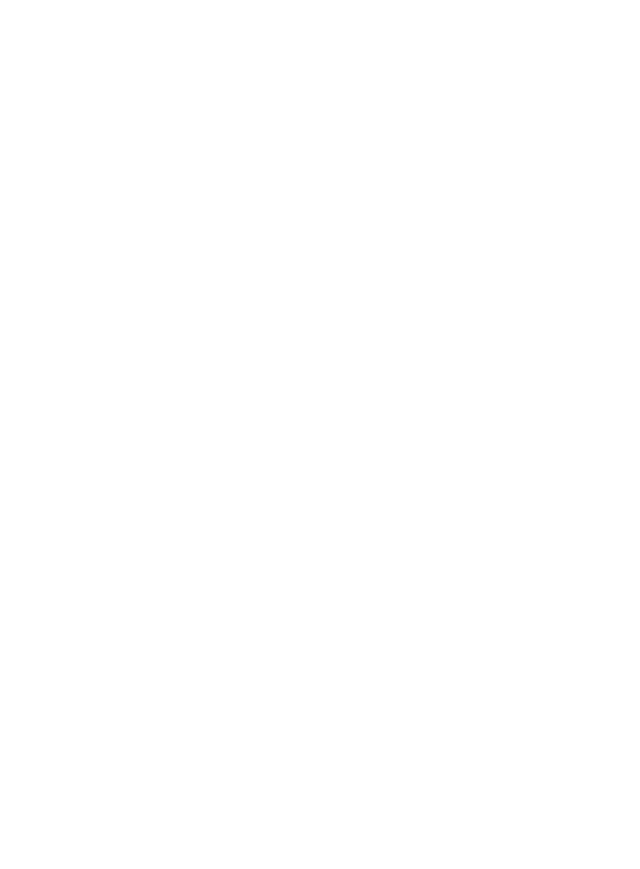
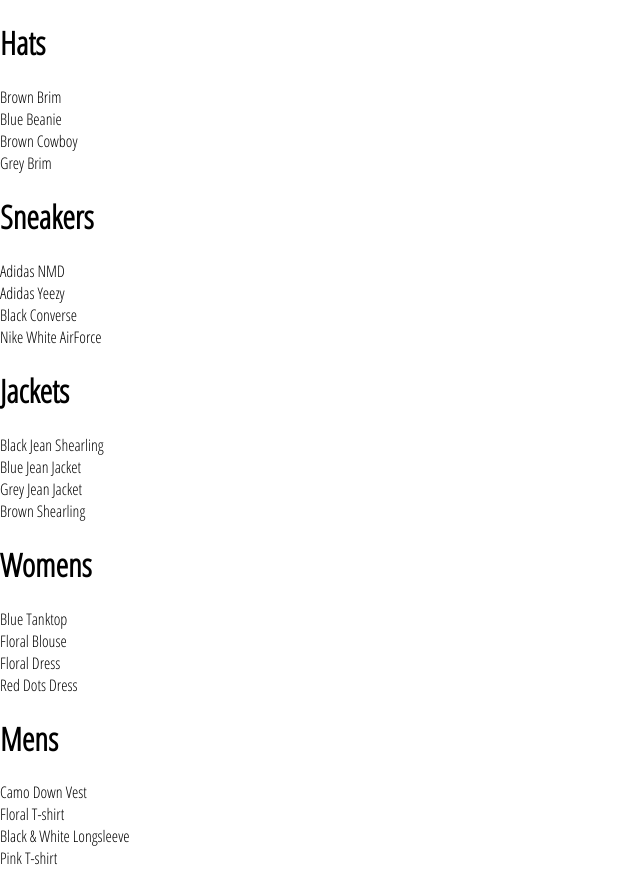
Before and after one commit to eugenekhristo/e-commerce-react-bootcamp, a React (Create React App) app: page /shop in a window 1280 px wide. Shown: the whole page, without its empty margins (0-640 px from the left). Before the commit the page ends 800 px from the top, so only its background shows below. Built offline with nearby package versions, Linux system fonts and the light colour scheme.

Commit message:
ShopPage and CollectionPreview components are created

```diff
--- a/src/App.js
+++ b/src/App.js
@@ -1,15 +1,14 @@
 import React from 'react';
 import { Route } from 'react-router-dom';
 import './App.css';
-import HomePage from './pages/homepage.component';
-
-const HatsPage = () => <h1>Hats Page</h1>;
+import HomePage from './pages/home-page/home-page.component';
+import ShopPage from './pages/shop-page/shop-page.component';
 
 function App() {
   return (
     <div>
       <Route exact path="/" component={HomePage} />
-      <Route exact path="/shop/hats" component={HatsPage} />
+      <Route exact path="/shop" component={ShopPage} />
     </div>
   );
 }
--- /dev/null
+++ b/src/components/collection-preview/collection-preview.component.jsx
@@ -0,0 +1,17 @@
+import React from 'react';
+import './collection-preview.styles.scss';
+
+const CollectionPreview = ({ title, routeName, items }) => (
+  <div className="collection-preview">
+    <h1 className="title">{title}</h1>
+    <div className="preview">
+      {items
+        .filter((item, index) => index < 4)
+        .map(({ id, name, imageUrl, price }) => (
+          <div key={id}>{name}</div>
+        ))}
+    </div>
+  </div>
+);
+
+export default CollectionPreview;
--- a/src/pages/homepage.component.jsx
+++ b/src/pages/home-page/home-page.component.jsx
@@ -1,6 +1,6 @@
 import React from 'react';
-import './homepage.styles.scss';
-import Directory from './../components/directory/directory.component';
+import './home-page.styles.scss';
+import Directory from '../../components/directory/directory.component';
 
 const HomePage = () => (
   <div className="homepage">
--- /dev/null
+++ b/src/pages/shop-page/shop-page.component.jsx
@@ -0,0 +1,24 @@
+import React from 'react';
+import './shop-page.styles.scss';
+import SHOP_COLLECTIONS from './shop-page.data';
+import CollectionPreview from '../../components/collection-preview/collection-preview.component';
+
+class ShopPage extends React.Component {
+  state = {
+    collections: SHOP_COLLECTIONS
+  };
+
+  render() {
+    const { collections } = this.state;
+
+    return (
+      <div className="shop-page">
+        {collections.map(({ id, ...restCollectionProps }) => (
+          <CollectionPreview key={id} {...restCollectionProps} />
+        ))}
+      </div>
+    );
+  }
+}
+
+export default ShopPage;
--- /dev/null
+++ b/src/pages/shop-page/shop-page.data.js
@@ -0,0 +1,249 @@
+const SHOP_COLLECTIONS = [
+  {
+    id: 1,
+    title: 'Hats',
+    routeName: 'hats',
+    items: [
+      {
+        id: 1,
+        name: 'Brown Brim',
+        imageUrl: 'https://i.ibb.co/ZYW3VTp/brown-brim.png',
+        price: 25
+      },
+      {
+        id: 2,
+        name: 'Blue Beanie',
+        imageUrl: 'https://i.ibb.co/ypkgK0X/blue-beanie.png',
+        price: 18
+      },
+      {
+        id: 3,
+        name: 'Brown Cowboy',
+        imageUrl: 'https://i.ibb.co/QdJwgmp/brown-cowboy.png',
+        price: 35
+      },
+      {
+        id: 4,
+        name: 'Grey Brim',
+        imageUrl: 'https://i.ibb.co/RjBLWxB/grey-brim.png',
+        price: 25
+      },
+      {
+        id: 5,
+        name: 'Green Beanie',
+        imageUrl: 'https://i.ibb.co/YTjW3vF/green-beanie.png',
+        price: 18
+      },
+      {
+        id: 6,
+        name: 'Palm Tree Cap',
+        imageUrl: 'https://i.ibb.co/rKBDvJX/palm-tree-cap.png',
+        price: 14
+      },
+      {
+        id: 7,
+        name: 'Red Beanie',
+        imageUrl: 'https://i.ibb.co/bLB646Z/red-beanie.png',
+        price: 18
+      },
+      {
+        id: 8,
+        name: 'Wolf Cap',
+        imageUrl: 'https://i.ibb.co/1f2nWMM/wolf-cap.png',
+        price: 14
+      },
+      {
+        id: 9,
+        name: 'Blue Snapback',
+        imageUrl: 'https://i.ibb.co/X2VJP2W/blue-snapback.png',
+        price: 16
+      }
+    ]
+  },
+  {
+    id: 2,
+    title: 'Sneakers',
+    routeName: 'sneakers',
+    items: [
+      {
+        id: 10,
+        name: 'Adidas NMD',
+        imageUrl: 'https://i.ibb.co/0s3pdnc/adidas-nmd.png',
+        price: 220
+      },
+      {
+        id: 11,
+        name: 'Adidas Yeezy',
+        imageUrl: 'https://i.ibb.co/dJbG1cT/yeezy.png',
+        price: 280
+      },
+      {
+        id: 12,
+        name: 'Black Converse',
+        imageUrl: 'https://i.ibb.co/bPmVXyP/black-converse.png',
+        price: 110
+      },
+      {
+        id: 13,
+        name: 'Nike White AirForce',
+        imageUrl: 'https://i.ibb.co/1RcFPk0/white-nike-high-tops.png',
+        price: 160
+      },
+      {
+        id: 14,
+        name: 'Nike Red High Tops',
+        imageUrl: 'https://i.ibb.co/QcvzydB/nikes-red.png',
+        price: 160
+      },
+      {
+        id: 15,
+        name: 'Nike Brown High Tops',
+        imageUrl: 'https://i.ibb.co/fMTV342/nike-brown.png',
+        price: 160
+      },
+      {
+        id: 16,
+        name: 'Air Jordan Limited',
+        imageUrl: 'https://i.ibb.co/w4k6Ws9/nike-funky.png',
+        price: 190
+      },
+      {
+        id: 17,
+        name: 'Timberlands',
+        imageUrl: 'https://i.ibb.co/Mhh6wBg/timberlands.png',
+        price: 200
+      }
+    ]
+  },
+  {
+    id: 3,
+    title: 'Jackets',
+    routeName: 'jackets',
+    items: [
+      {
+        id: 18,
+        name: 'Black Jean Shearling',
+        imageUrl: 'https://i.ibb.co/XzcwL5s/black-shearling.png',
+        price: 125
+      },
+      {
+        id: 19,
+        name: 'Blue Jean Jacket',
+        imageUrl: 'https://i.ibb.co/mJS6vz0/blue-jean-jacket.png',
+        price: 90
+      },
+      {
+        id: 20,
+        name: 'Grey Jean Jacket',
+        imageUrl: 'https://i.ibb.co/N71k1ML/grey-jean-jacket.png',
+        price: 90
+      },
+      {
+        id: 21,
+        name: 'Brown Shearling',
+        imageUrl: 'https://i.ibb.co/s96FpdP/brown-shearling.png',
+        price: 165
+      },
+      {
+        id: 22,
+        name: 'Tan Trench',
+        imageUrl: 'https://i.ibb.co/M6hHc3F/brown-trench.png',
+        price: 185
+      }
+    ]
+  },
+  {
+    id: 4,
+    title: 'Womens',
+    routeName: 'womens',
+    items: [
+      {
+        id: 23,
+        name: 'Blue Tanktop',
+        imageUrl: 'https://i.ibb.co/7CQVJNm/blue-tank.png',
+        price: 25
+      },
+      {
+        id: 24,
+        name: 'Floral Blouse',
+        imageUrl: 'https://i.ibb.co/4W2DGKm/floral-blouse.png',
+        price: 20
+      },
+      {
+        id: 25,
+        name: 'Floral Dress',
+        imageUrl: 'https://i.ibb.co/KV18Ysr/floral-skirt.png',
+        price: 80
+      },
+      {
+        id: 26,
+        name: 'Red Dots Dress',
+        imageUrl: 'https://i.ibb.co/N3BN1bh/red-polka-dot-dress.png',
+        price: 80
+      },
+      {
+        id: 27,
+        name: 'Striped Sweater',
+        imageUrl: 'https://i.ibb.co/KmSkMbH/striped-sweater.png',
+        price: 45
+      },
+      {
+        id: 28,
+        name: 'Yellow Track Suit',
+        imageUrl: 'https://i.ibb.co/v1cvwNf/yellow-track-suit.png',
+        price: 135
+      },
+      {
+        id: 29,
+        name: 'White Blouse',
+        imageUrl: 'https://i.ibb.co/qBcrsJg/white-vest.png',
+        price: 20
+      }
+    ]
+  },
+  {
+    id: 5,
+    title: 'Mens',
+    routeName: 'mens',
+    items: [
+      {
+        id: 30,
+        name: 'Camo Down Vest',
+        imageUrl: 'https://i.ibb.co/xJS0T3Y/camo-vest.png',
+        price: 325
+      },
+      {
+        id: 31,
+        name: 'Floral T-shirt',
+        imageUrl: 'https://i.ibb.co/qMQ75QZ/floral-shirt.png',
+        price: 20
+      },
+      {
+        id: 32,
+        name: 'Black & White Longsleeve',
+        imageUrl: 'https://i.ibb.co/55z32tw/long-sleeve.png',
+        price: 25
+      },
+      {
+        id: 33,
+        name: 'Pink T-shirt',
+        imageUrl: 'https://i.ibb.co/RvwnBL8/pink-shirt.png',
+        price: 25
+      },
+      {
+        id: 34,
+        name: 'Jean Long Sleeve',
+        imageUrl: 'https://i.ibb.co/VpW4x5t/roll-up-jean-shirt.png',
+        price: 40
+      },
+      {
+        id: 35,
+        name: 'Burgundy T-shirt',
+        imageUrl: 'https://i.ibb.co/mh3VM1f/polka-dot-shirt.png',
+        price: 25
+      }
+    ]
+  }
+];
+
+export default SHOP_COLLECTIONS;
```
Also changed, not shown: src/components/collection-preview/collection-preview.styles.scss (added), src/pages/home-page/home-page.styles.scss (renamed from src/pages/homepage.styles.scss), src/pages/shop-page/shop-page.styles.scss (added).
